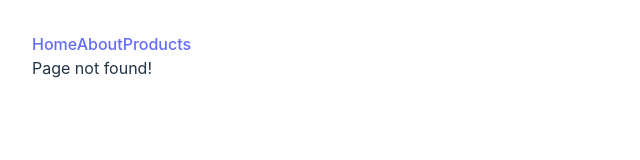
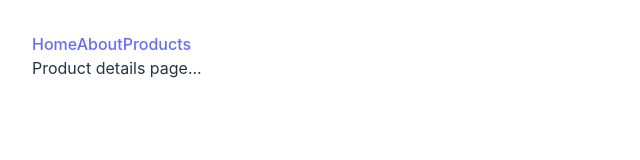
Before and after one commit to danretegan/react-routing, a React (Vite) app in the folder my-app/: page /products/1 in a window 1280 px wide. Before the commit this address had no page. Shown: the top 160 px of the page, without its empty margins (0-640 px from the left). Built offline with nearby package versions, Linux system fonts and the light colour scheme.

Commit message:
add page ProductDetails

```diff
--- a/my-app/src/App.jsx
+++ b/my-app/src/App.jsx
@@ -4,6 +4,7 @@ import { Home } from "./pages/Home";
 import { About } from "./pages/About";
 import { Products } from "./pages/Products";
 import { NotFoundPage } from "./pages/NotFoundPage";
+import { ProductDetails } from "./pages/ProductDetails";
 
 function App() {
   return (
@@ -17,6 +18,7 @@ function App() {
         <Route path="/" element={<Home />} />
         <Route path="/about" element={<About />} />
         <Route path="/products" element={<Products />} />
+        <Route path="/products/:id" element={<ProductDetails />} />
         <Route path="*" element={<NotFoundPage />} />
       </Routes>
     </>
--- /dev/null
+++ b/my-app/src/pages/ProductDetails.jsx
@@ -0,0 +1,3 @@
+export function ProductDetails() {
+  return <div>Product details page...</div>;
+}
```
